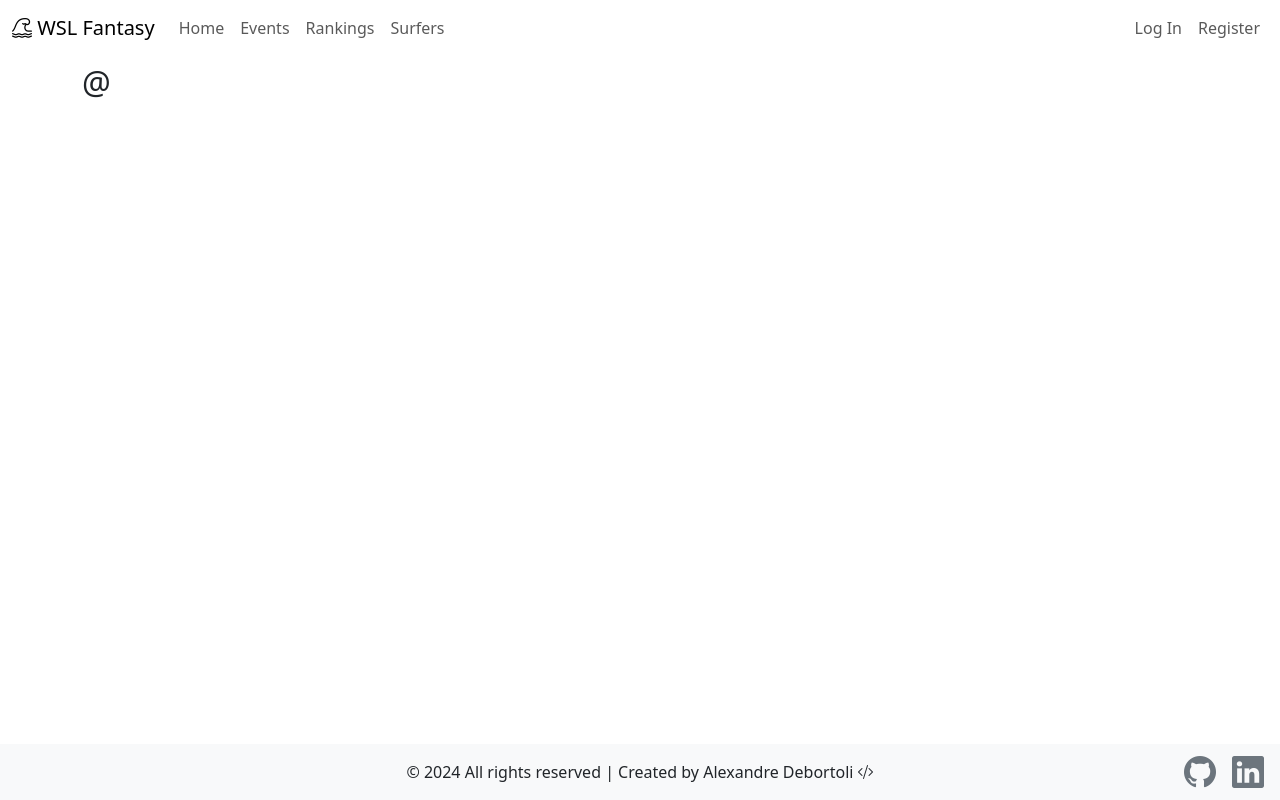
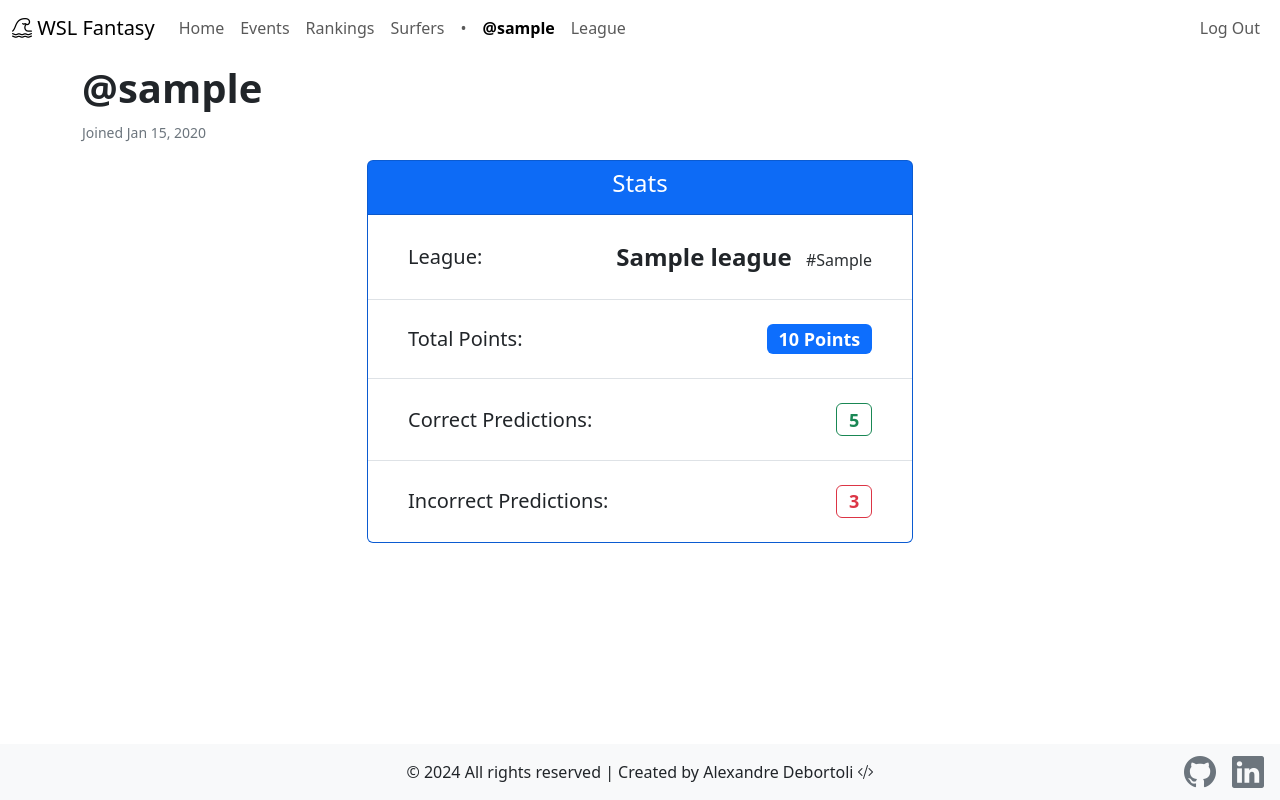
Before and after one commit to alexandredebortoli/fantasy-surf-league, a Django app: a page that uses fantasy/templates/pages/profile.html in a window 1280 px wide. Run offline with Django 5.2, Linux system fonts and the light colour scheme; tables that the repository leaves empty hold one stand-in row (values such as "Sample post").

Commit message:
feat: `Profile` page

```diff
--- a/fantasy/templates/pages/profile.html
+++ b/fantasy/templates/pages/profile.html
@@ -2,6 +2,50 @@
 
 {% block body %}
 <div class="container">
-    <h2>@{{ user.username }}</h2>
+    <h1 class="mb-2 fw-bold">@{{ user.username }}</h1>
+    <div class="text-secondary mb-3"><small>Joined {{ join_date }}</small></div>
+    <div class="row">
+        <div class="col-auto col-xl-3 col-lg-2 col-md-1"></div>
+        <div class="col-12 col-xl-6 col-lg-8 col-md-10">
+            <div class="card text-bg-primary">
+                <div class="card-header">
+                    <h4 class="text-center">Stats</h4>
+                </div>
+                <ul class="list-group list-group-flush">
+                    <li class="list-group-item">
+                        <div class="d-flex align-items-center justify-content-between my-3 mx-1 mx-sm-4 fs-5">
+                            <div class="fs-5 me-3">League:</div>
+                            <div class="fs-4 fw-bold">
+                                {% if user.league %}{{ user.league.name }}
+                                <small
+                                    class="text-secondary-emphasis ms-2 fw-light fs-6">#{{ user.league.identifier }}</small>{% else %}--{% endif %}
+                            </div>
+                        </div>
+                    </li>
+                    <li class="list-group-item">
+                        <div class="d-flex align-items-center justify-content-between my-3 mx-1 mx-sm-4 fs-4">
+                            <div class="fs-5 me-3">Total Points: </div>
+                            {% if user.league %}<span class="badge text-bg-primary">{{ total_points }}
+                                Points</span>
+                            {% else %}--{% endif %}
+                        </div>
+                    </li>
+                    <li class="list-group-item">
+                        <div class="d-flex align-items-center justify-content-between my-3 mx-1 mx-sm-4 fs-4">
+                            <div class="fs-5 me-3">Correct Predictions: </div>
+                            <span class="badge text-success border border-success">5</span>
+                        </div>
+                    </li>
+                    <li class="list-group-item">
+                        <div class="d-flex align-items-center justify-content-between my-3 mx-1 mx-sm-4 fs-4">
+                            <div class="fs-5 me-3">Incorrect Predictions: </div>
+                            <span class="badge text-danger border border-danger">3</span>
+                        </div>
+                    </li>
+                </ul>
+            </div>
+        </div>
+        <div class="col-auto col-xl-3 col-lg-2 col-md-1"></div>
+    </div>
 </div>
 {% endblock %}
--- a/fantasy/views.py
+++ b/fantasy/views.py
@@ -4,6 +4,8 @@ from django.db import IntegrityError
 from django.http import HttpResponse, HttpResponseRedirect, JsonResponse
 from django.urls import reverse
 from django.views.decorators.cache import cache_page
+
+from datetime import datetime
 
 from fantasy.models import League, Prediction, User
 from fantasy.webscraper import scrape_events_schedule, scrape_rankings, scrape_surfers
@@ -150,4 +152,11 @@ def leave_league(request):
 
 
 def profile(request, username):
-    return render(request, "pages/profile.html", {"user": request.user})
+    user = User.objects.get(username=username)
+    total_points = total_points = Prediction.objects.total_points_for_user(user)
+    join_date = user.date_joined.strftime("%b %d, %Y")
+    return render(
+        request,
+        "pages/profile.html",
+        {"user": user, "total_points": total_points, "join_date": join_date},
+    )
```
